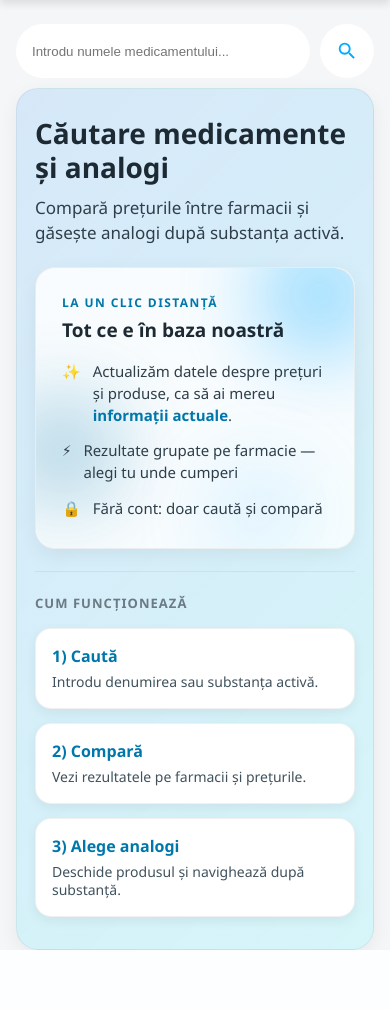
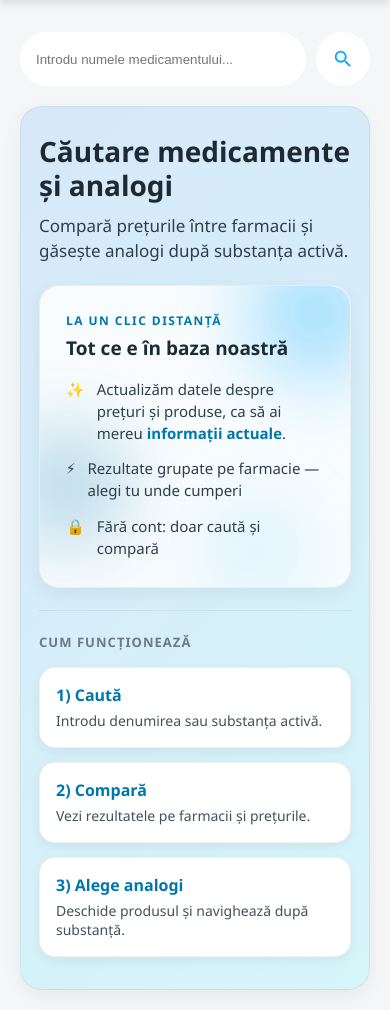
Before and after one commit to CapsamunStepan/MedicineAnalog, a Django app: page / in a window 390 px wide. Shown: the part 60-1070 px from the top of the page. Before the commit the page ends 1010 px from the top, so only its background shows below. Run offline with Django 5.2, Linux system fonts and the light colour scheme; data that the repository does not hold is empty.

Commit message:
feat: enhance mobile toolbar

```diff
--- a/meds/static/meds/css/styles.css
+++ b/meds/static/meds/css/styles.css
@@ -597,7 +597,7 @@ header .search-form input {
 
     .main-mobile-toolbar-shell {
         display: block;
-        padding: 16px 24px 0;
+        padding: 20px 28px 12px;
     }
 
     main > .main-mobile-toolbar-shell {
@@ -610,7 +610,7 @@ header .search-form input {
     }
 
     .hero {
-        padding-top: 16px;
+        padding: 8px 28px 0 28px;
     }
 
     .detail-layout {
@@ -636,7 +636,7 @@ header .search-form input {
     }
 
     .main-mobile-toolbar-shell {
-        padding: 12px 16px 0;
+        padding: 20px 20px 12px;
     }
 
     .detail-container > .main-mobile-toolbar-shell {
@@ -1245,7 +1245,7 @@ header .search-form input {
 /* ===== Responsive ===== */
 @media (max-width: 768px) {
     .hero {
-        padding: 10px 16px 0 16px;
+        padding: 8px 20px 20px 20px;
     }
 
     .hero-content {
```
Also changed, not shown: 1 other file.
